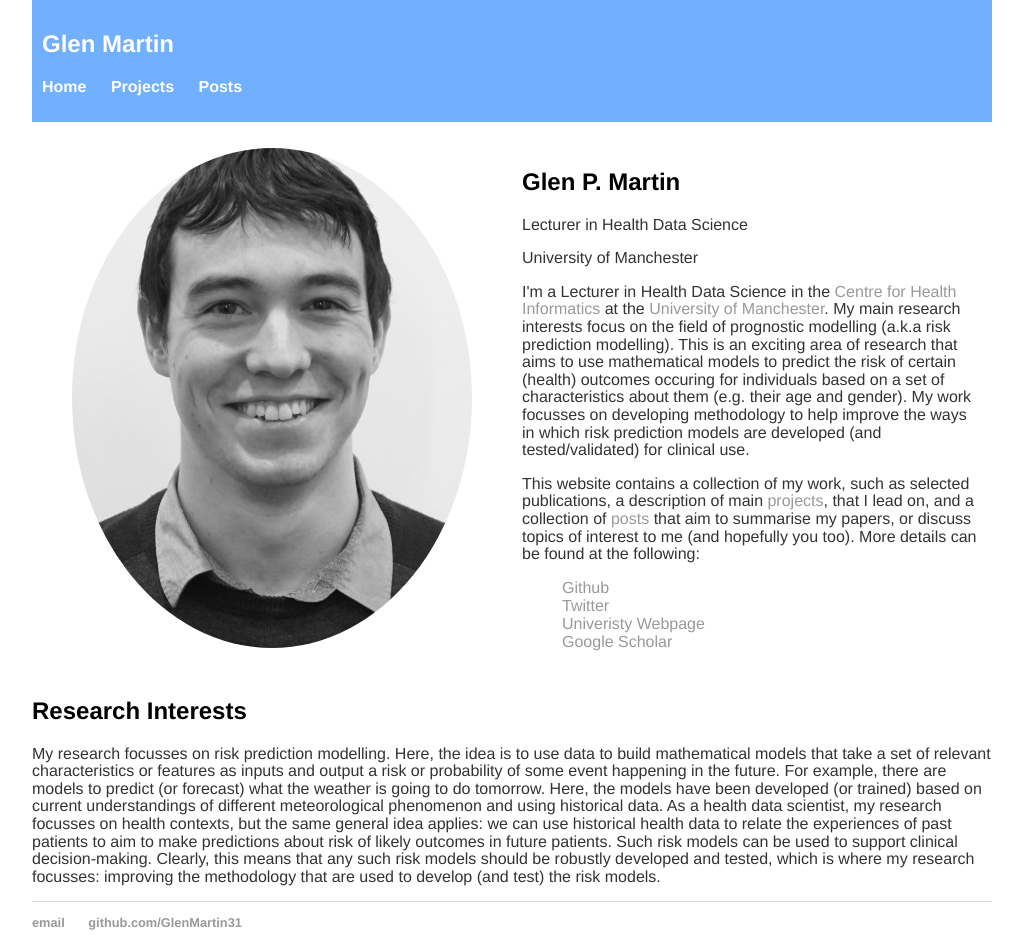
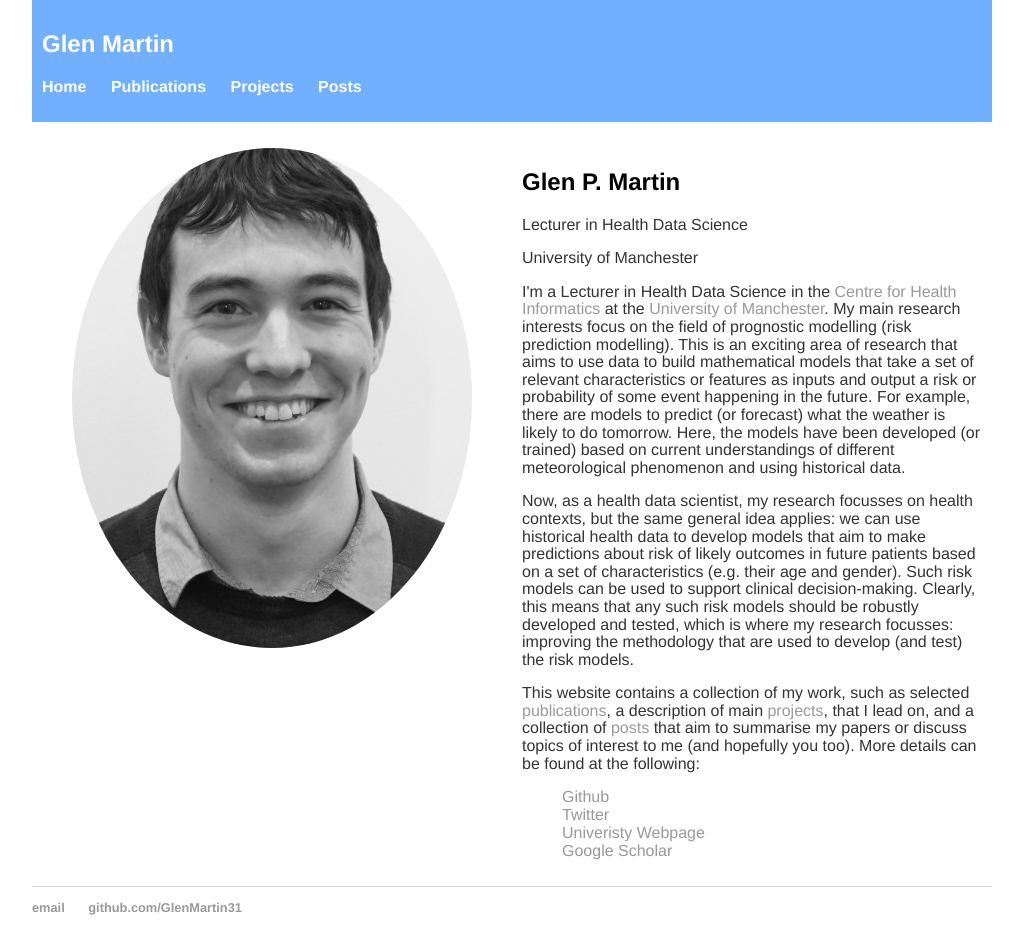
Before and after one commit to GlenMartin31/GlenMartin31.github.io, a Jekyll site: the page built from index.html, in a window 1280 px wide. Shown: the whole page, without its empty margins (128-1151 px from the left). Built offline with Jekyll 4.4.1, drawn with Linux system fonts in a browser that asks for light colours.

Commit message:
Add publications page

```diff
--- a/_layouts/default.html
+++ b/_layouts/default.html
@@ -18,6 +18,7 @@
 				<ul>
 					<h2 align="left">Glen Martin</h2>
 					<li><a href="/"><font color="#FFFFFF">Home</font></a></h2></li>
+					<li><a href="/publications"><font color="#FFFFFF">Publications</font></a></li>
 					<li><a href="/projects"><font color="#FFFFFF">Projects</font></a></li>
 					<li><a href="/posts"><font color="#FFFFFF">Posts</font></a></li>
 				</ul>
--- a/index.html
+++ b/index.html
@@ -3,7 +3,6 @@
 title: Home
 ---
 <div class="body">
-
 <div class="row">
   <div class="column">
     <img alt="Picture of Glen Martin" src="img/profilepic.jpg">
@@ -15,28 +14,24 @@
 
 	<p> I'm a Lecturer in Health Data Science in the <a href="https://www.herc.ac.uk/">Centre for Health Informatics</a> at
 	the <a href="https://www.manchester.ac.uk/">University of Manchester</a>. My main research interests focus on the field of prognostic modelling
-	(a.k.a risk prediction modelling). This is an exciting area of research that aims to use mathematical models to predict the risk of certain (health)
-	outcomes occuring for individuals based on a set of characteristics about them (e.g. their age and gender). My work focusses on developing methodology to
-	help improve the ways in which risk prediction models are developed (and tested/validated) for clinical use.</p>
+	(risk prediction modelling). This is an exciting area of research that aims to use data to build mathematical models that take a set of relevant
+	characteristics or features as inputs and output a risk or probability of some event happening in the future. For example, there are models to predict
+	(or forecast) what the weather is likely to do tomorrow. Here, the models have been developed (or trained) based on current understandings of different
+	meteorological phenomenon and using historical data.</p>
+	<p>Now, as a health data scientist, my research focusses on health contexts, but the same general idea applies: we can use historical health data to
+	develop models that aim to make predictions about risk of likely outcomes in future patients based on a set of characteristics (e.g. their age and
+	gender). Such risk models can be used to support clinical decision-making. Clearly, this means that any such risk models should be robustly developed
+	and tested, which is where my research focusses: improving the methodology that are used to develop (and test) the risk models.</p>
 
-	<p>This website contains a collection of my work, such as selected publications, a description of main <a href="/projects">projects</a>, that I lead on,
-	and a collection of <a href="/posts">posts</a> that aim to summarise my papers, or discuss topics of interest to me (and hopefully you too).
-	More details can be found at the following:
+	<p>This website contains a collection of my work, such as selected <a href="/publications">publications</a>, a description of main <a href="/projects">projects</a>, that I lead on,
+	and a collection of <a href="/posts">posts</a> that aim to summarise my papers or discuss topics of interest to me (and hopefully you too).
+	More details can be found at the following:	</p>
 	<ul style="list-style-type:none;">
-			<li><a href="https://github.com/GlenMartin31">Github</a> </li>
-			<li><a href="https://twitter.com/glen_martin1?lang=en">Twitter</a></li>
-			<li><a href="https://www.research.manchester.ac.uk/portal/glen.martin.html">Univeristy Webpage</a></li>
-			<li><a href="https://scholar.google.co.uk/citations?user=-9-SxiMAAAAJ&hl=en">Google Scholar</a></li>
+		<li><a href="https://github.com/GlenMartin31">Github</a> </li>
+		<li><a href="https://twitter.com/glen_martin1?lang=en">Twitter</a></li>
+		<li><a href="https://www.research.manchester.ac.uk/portal/glen.martin.html">Univeristy Webpage</a></li>
+		<li><a href="https://scholar.google.co.uk/citations?user=-9-SxiMAAAAJ&hl=en">Google Scholar</a></li>
 	</ul>
   </div>
 </div>
-
-<h2>Research Interests</h2>
-<p>My research focusses on risk prediction modelling. Here, the idea is to use data to build mathematical models that take a set of relevant characteristics or features
-as inputs and output a risk or probability of some event happening in the future. For example, there are models to predict (or forecast) what the weather is going to do tomorrow.
-Here, the models have been developed (or trained) based on current understandings of different meteorological phenomenon and using historical data. As a health data scientist,
-my research focusses on health contexts, but the same general idea applies: we can use historical health data to relate the experiences of past patients to aim to make predictions about risk of
-likely outcomes in future patients. Such risk models can be used to support clinical decision-making. Clearly, this means that any such risk models should be robustly developed and
-tested, which is where my research focusses: improving the methodology that are used to develop (and test) the risk models.</p>
-
 </div>
```
Also changed, not shown: publications/index.html (added, +10 -0 lines).
